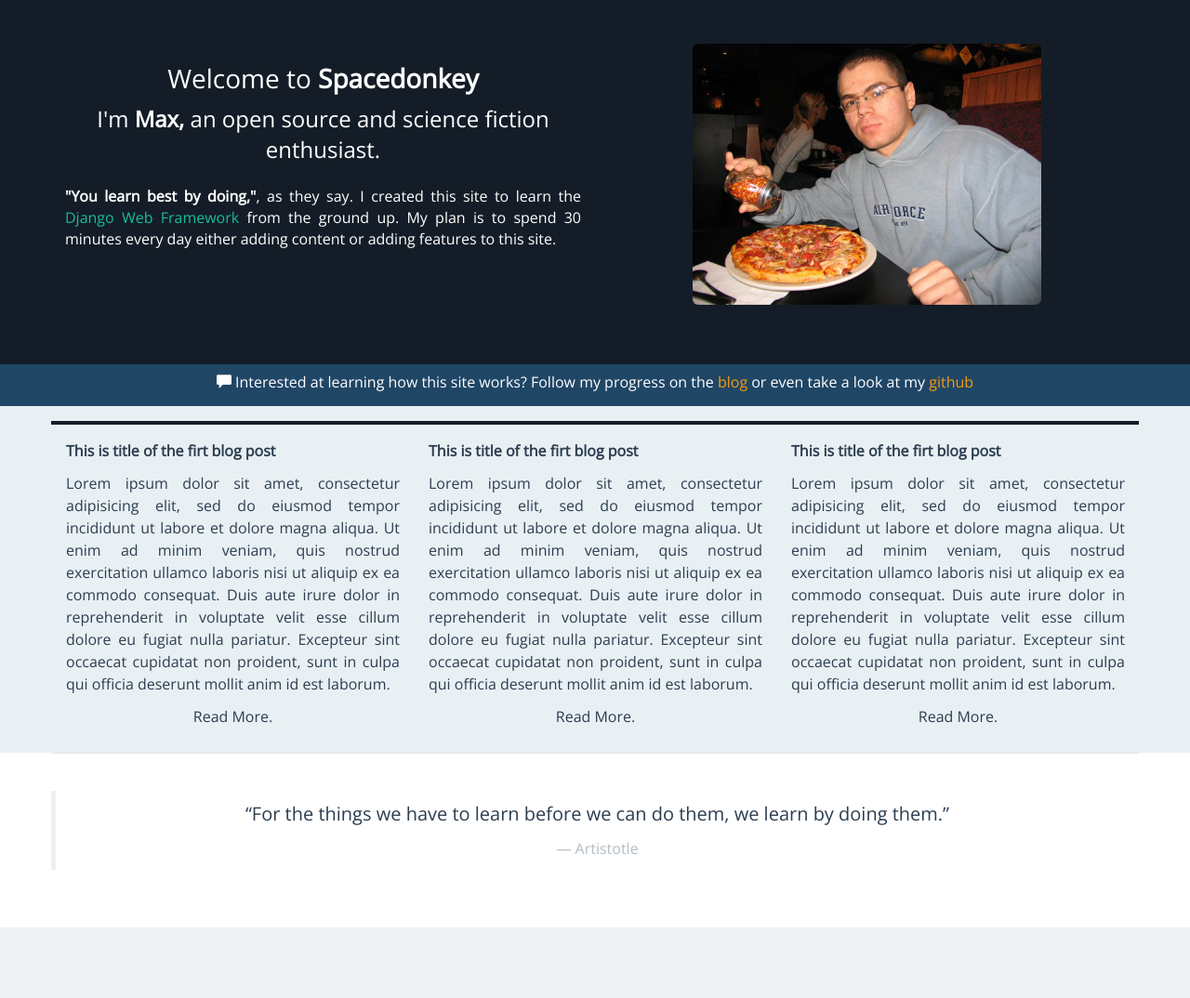
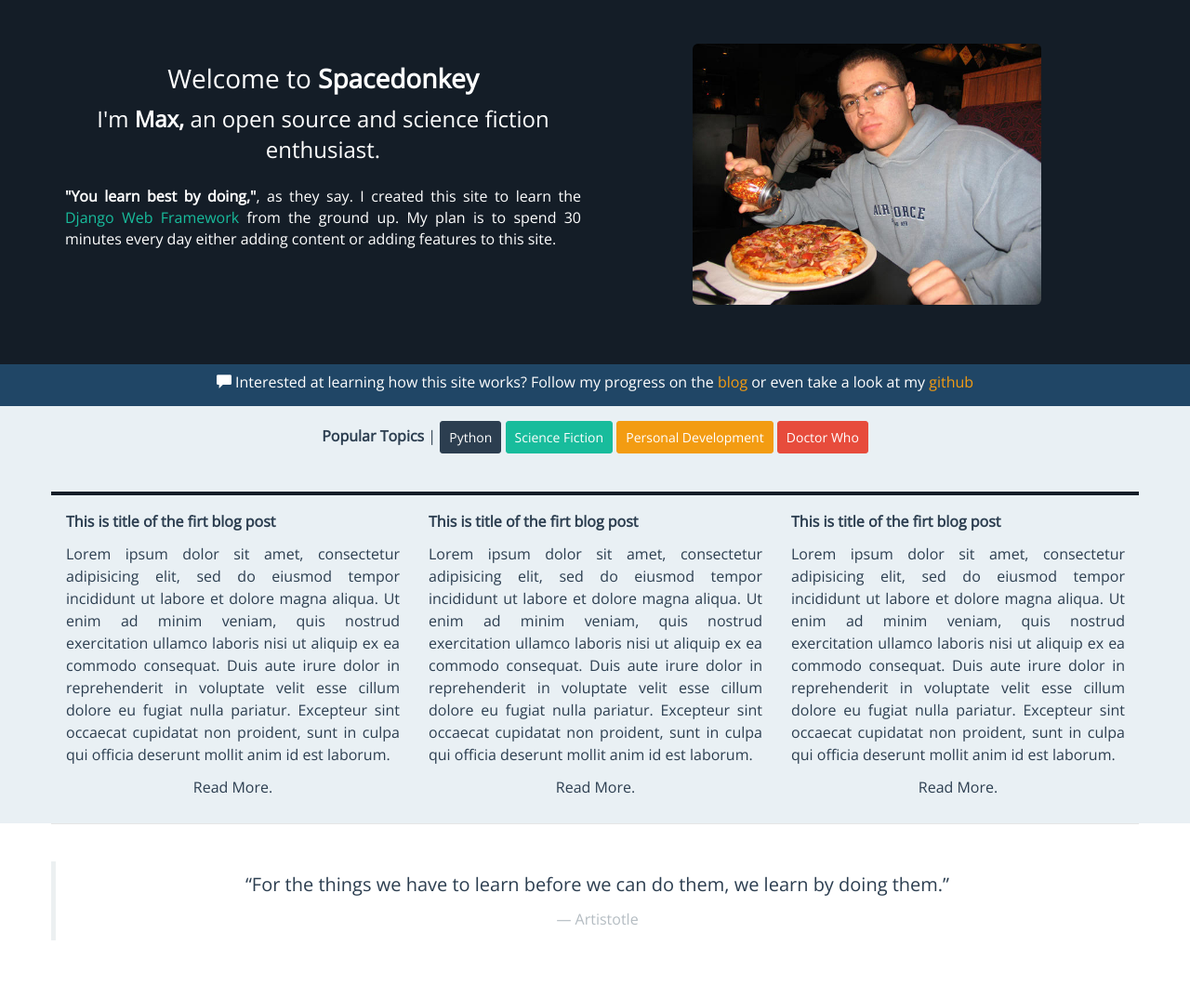
Before and after one commit to mooja/spacedonkey, a Django app: page / in a window 1280 px wide. Shown: the part 61-1135 px from the top of the page at 93% size. Before the commit the page ends 1059 px from the top, so only its background shows below. Run offline with Django 3.2, Linux system fonts and the light colour scheme; some libraries are stand-ins or nearby versions.

Commit message:
added html for popular tags to index

```diff
--- a/spacedonkey/static/css/spacedonkey.css
+++ b/spacedonkey/static/css/spacedonkey.css
@@ -67,6 +67,7 @@
 .top-buffer-15 { margin-top:15px; }
 .top-buffer-17 { margin-top:17px; }
 .top-buffer-30 { margin-top:30px; }
+.bottom-buffer-10 { margin-bottom:10px;}
 .bottom-buffer-30 { margin-bottom:30px;}
 
 .featurette-divider {
--- a/spacedonkey/templates/index.html
+++ b/spacedonkey/templates/index.html
@@ -13,7 +13,7 @@
                 <p><br/></p>
             </div>
             <div class="col-md-6">
-                <center><img src="{% static "images/maxpizza.jpg" %}" class="img-responsive img-rounded" alt="My Picture" width="375px" position="left"></center>
+                <center><img width="375px" src="{% static "images/maxpizza.jpg" %}" class="img-responsive img-rounded" alt="My Picture"></center>
             </div>
         </div>
     </div>
@@ -29,6 +29,17 @@
 </div>
 <div class="index-blog-preview">
     <div class="container">
+        <div class="row">
+            <div class="col-md-12 bottom-buffer-30">
+                <p>
+                <strong>Popular Topics</strong> |
+                <button type="button" class="btn btn-primary btn-sm">Python</button>
+                <button type="button" class="btn btn-success btn-sm">Science Fiction</button>
+                <button type="button" class="btn btn-warning btn-sm">Personal Development</button>
+                <button type="button" class="btn btn-danger btn-sm">Doctor Who</button>
+                </p>
+            </div>
+        </div>
         <div class="row">
             <div class="col-md-4 index-blog-entry">
                 <p><strong>This is title of the firt blog post</strong></p>
```
Also changed, not shown: spacedonkey/static/images/donkey.png (added).
